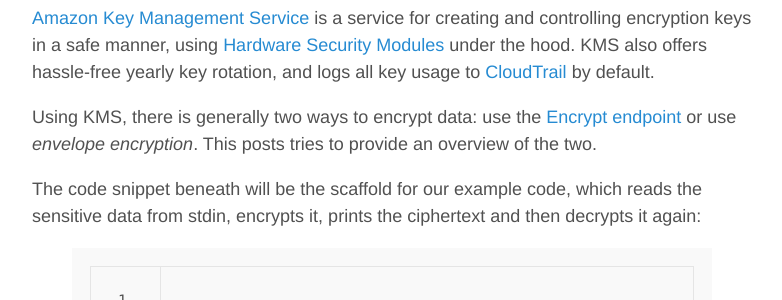
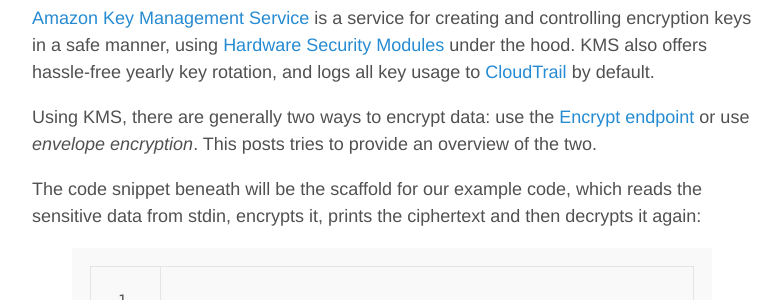
Before and after one commit to andreas/andreas.github.io, a Jekyll site: the page built from _posts/2015-02-04-envelope-encryption-with-amazon-kms.md, in a window 1280 px wide and 900 px high. Shown: the part 203-503 px from the top of the window, without its empty margins (248-1030 px from the left). Built offline with Jekyll 4.4.1, drawn with Linux system fonts in a browser that asks for light colours; Markdown is read by kramdown in place of the engine named in the settings; comment, search, counter and statistics services are not loaded; part of the change alters nothing that is shown.

```diff
--- a/_config.yml
+++ b/_config.yml
@@ -20,3 +20,7 @@ author:
 version:          1.0.0
 github:
   repo:           https://github.com/andreas
+
+# Gems
+gems:
+  - jekyll-redirect-from
--- a/_posts/2015-02-04-envelope-encryption-with-amazon-kms.md
+++ b/_posts/2015-02-04-envelope-encryption-with-amazon-kms.md
@@ -1,11 +1,12 @@
 ---
 layout: post
 title: Envelope Encryption with Amazon KMS
+redirect_from: /2015/01/04/envelope-encryption-with-amazon-kms/
 ---
 
 [Amazon Key Management Service](http://aws.amazon.com/kms/) is a service for creating and controlling encryption keys in a safe manner, using [Hardware Security Modules](http://en.wikipedia.org/wiki/Hardware_security_module) under the hood. KMS also offers hassle-free yearly key rotation, and logs all key usage to [CloudTrail](http://aws.amazon.com/cloudtrail/) by default.
 
-Using KMS, there is generally two ways to encrypt data: use the [Encrypt endpoint](http://docs.aws.amazon.com/kms/latest/APIReference/API_Encrypt.html) or use *envelope encryption*. This posts tries to provide an overview of the two.
+Using KMS, there are generally two ways to encrypt data: use the [Encrypt endpoint](http://docs.aws.amazon.com/kms/latest/APIReference/API_Encrypt.html) or use *envelope encryption*. This posts tries to provide an overview of the two.
 
 The code snippet beneath will be the scaffold for our example code, which reads the sensitive data from stdin, encrypts it, prints the ciphertext and then decrypts it again:
 
```
